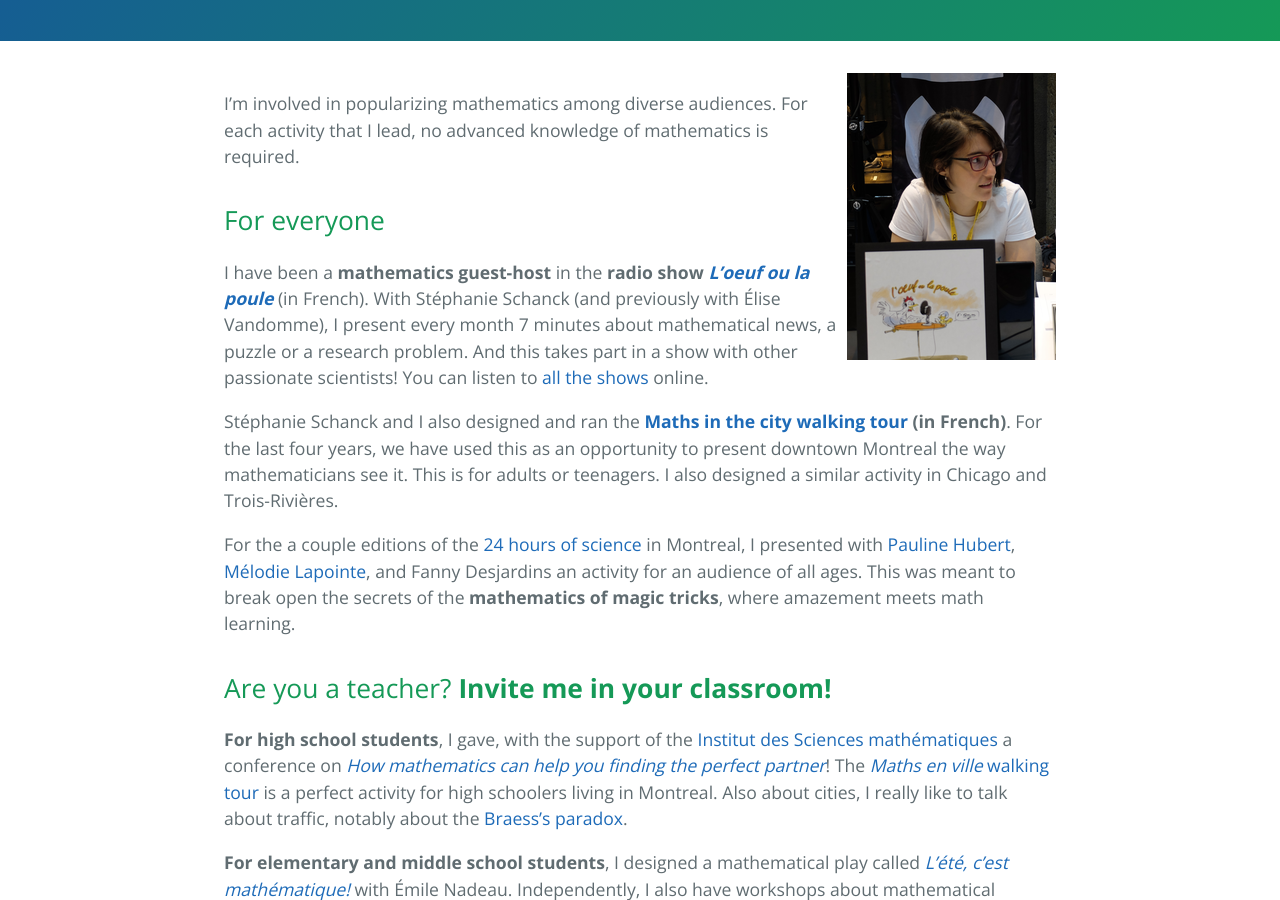
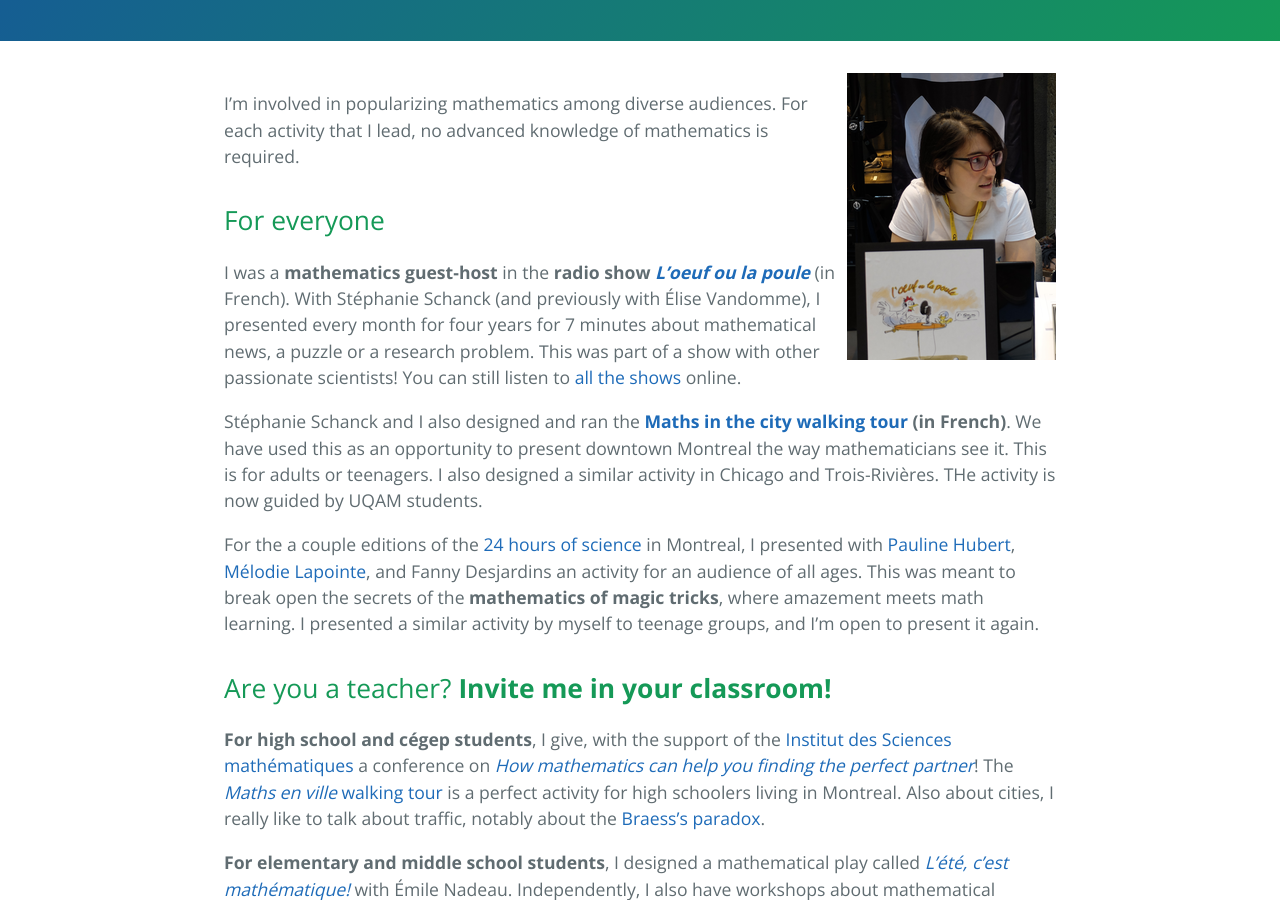
Before and after one commit to nadialafreniere/nadialafreniere.github.io, a Jekyll site: the page built from outreach.md, in a window 1280 px wide and 900 px high, scrolled down 247 px. Built offline with Jekyll 4.4.1, drawn with Linux system fonts in a browser that asks for light colours; our own code applies the rules of GitHub Pages for plain Markdown files.

```diff
--- a/outreach.md
+++ b/outreach.md
@@ -3,15 +3,15 @@
 I'm involved in popularizing mathematics among diverse audiences. For each activity that I lead, no advanced knowledge of mathematics is required.
 
 ## For everyone
-I have been a **mathematics guest-host** in the **radio show [_L'oeuf ou la poule_](https://www.choq.ca/emissions-details/loeuf-ou-la-poule/)** (in French). With Stéphanie Schanck (and previously with Élise Vandomme), I present every month 7 minutes about mathematical news, a puzzle or a research problem. And this takes part in a show with other passionate scientists! You can listen to [all the shows](http://www.choq.ca/emissions-details/loeuf-ou-la-poule/) online.
+I was a **mathematics guest-host** in the **radio show [_L'oeuf ou la poule_](https://www.choq.ca/emissions-details/loeuf-ou-la-poule/)** (in French). With Stéphanie Schanck (and previously with Élise Vandomme), I presented every month for four years for 7 minutes about mathematical news, a puzzle or a research problem. This was part of a show with other passionate scientists! You can still listen to [all the shows](http://www.choq.ca/emissions-details/loeuf-ou-la-poule/) online.
 
-Stéphanie Schanck and I also designed and ran the **[Maths in the city walking tour](http://coeurdessciences.uqam.ca/component/eventlist/details/765-maths-en-ville.html) (in French)**. For the last four years, we have used this as an opportunity to present downtown Montreal the way mathematicians see it. This is for adults or teenagers. I also designed a similar activity in Chicago and Trois-Rivières.
+Stéphanie Schanck and I also designed and ran the **[Maths in the city walking tour](http://coeurdessciences.uqam.ca/component/eventlist/details/765-maths-en-ville.html) (in French)**. We have used this as an opportunity to present downtown Montreal the way mathematicians see it. This is for adults or teenagers. I also designed a similar activity in Chicago and Trois-Rivières. THe activity is now guided by UQAM students.
 
-For the a couple editions of the [24 hours of science](https://science24heures.com/en/) in Montreal, I presented with [Pauline Hubert](http://phubert.github.io), [Mélodie Lapointe](https://lapointemelodie.github.io/), and Fanny Desjardins an activity for an audience of all ages. This was meant to break open the secrets of the **mathematics of magic tricks**, where amazement meets math learning.
+For the a couple editions of the [24 hours of science](https://science24heures.com/en/) in Montreal, I presented with [Pauline Hubert](http://phubert.github.io), [Mélodie Lapointe](https://lapointemelodie.github.io/), and Fanny Desjardins an activity for an audience of all ages. This was meant to break open the secrets of the **mathematics of magic tricks**, where amazement meets math learning. I presented a similar activity by myself to teenage groups, and I'm open to present it again.
 
 ## Are you a teacher? **Invite me in your classroom!**
 
-**For high school students**, I gave, with the support of the [Institut des Sciences mathématiques](http://ism.uqam.ca/outreach/#1492) a conference on _[How mathematics can help you finding the perfect partner](maths-de-l-amour.pdf)_! The [_Maths en ville_ walking tour](http://coeurdessciences.uqam.ca/balades-scientifiques-groupes-scolaires.html) is a perfect activity for high schoolers living in Montreal. Also about cities, I really like to talk about traffic, notably about the [Braess's paradox](Braesss-paradox.pdf).
+**For high school and cégep students**, I give, with the support of the [Institut des Sciences mathématiques](http://ism.uqam.ca/outreach/#1492) a conference on _[How mathematics can help you finding the perfect partner](maths-de-l-amour.pdf)_! The [_Maths en ville_ walking tour](http://coeurdessciences.uqam.ca/balades-scientifiques-groupes-scolaires.html) is a perfect activity for high schoolers living in Montreal. Also about cities, I really like to talk about traffic, notably about the [Braess's paradox](Braesss-paradox.pdf).
 
 **For elementary and middle school students**, I designed a mathematical play called [_L'été, c'est mathématique!_](http://coeurdessciences.uqam.ca/component/eventlist/details/710-l-ete-c-est-mathematique.html) with Émile Nadeau. Independently, I also have workshops about mathematical aspects of magic and graph theory that are a good fit with any group of kids.
 
```
Also changed, not shown: enseignement.md (+2 -1 lines), teaching.md (+1 -0 lines), vulgarisation.md (+5 -3 lines).
